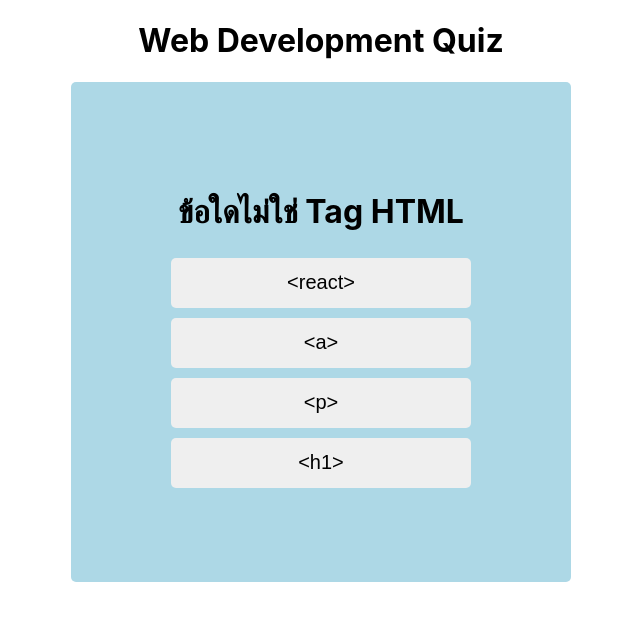
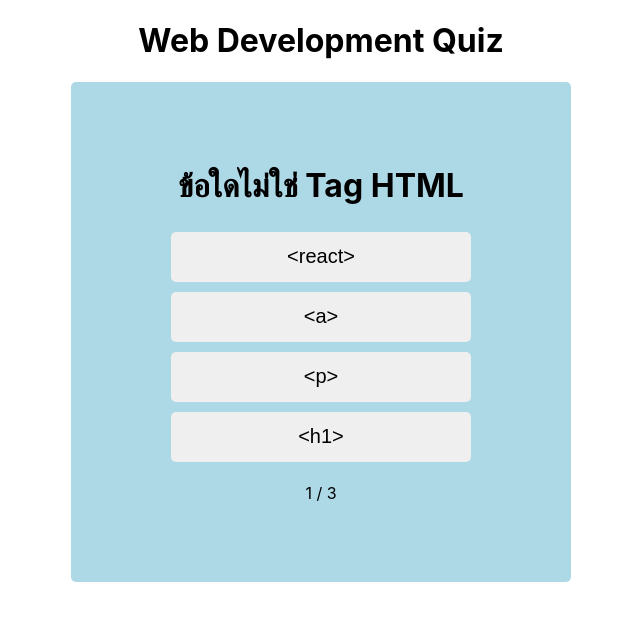
Before and after one commit to Lnwnot/app1, a React (Create React App) app: page / in a window 1280 px wide. Both pictures are taken after a click on the button "เริ่มทำแบบทดสอบ". Shown: the top 620 px of the page, without its empty margins (319-959 px from the left). Built offline with nearby package versions, Linux system fonts and the light colour scheme.

Commit message:
Quiz App Fix

```diff
--- a/src/component/Quiz.js
+++ b/src/component/Quiz.js
@@ -41,6 +41,7 @@
                 <button onClick={()=>setSelectChoice("C")}>{QuestionData[current].C}</button>
                 <button onClick={()=>setSelectChoice("D")}>{QuestionData[current].D}</button>
             </div>
+            <p>{`${current+1} / ${QuestionData.length}`}</p>
         </div>
     )
 }
```
